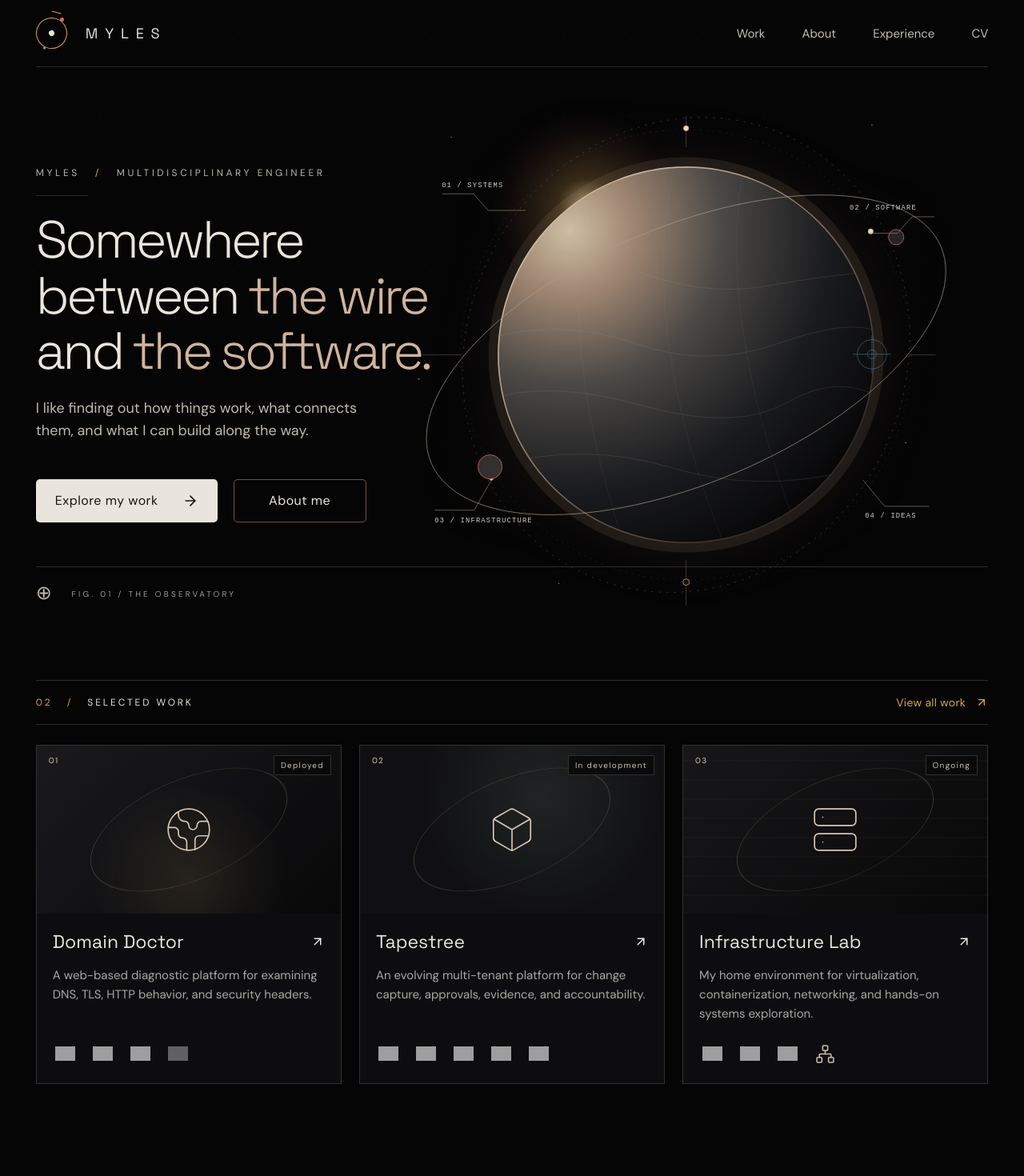
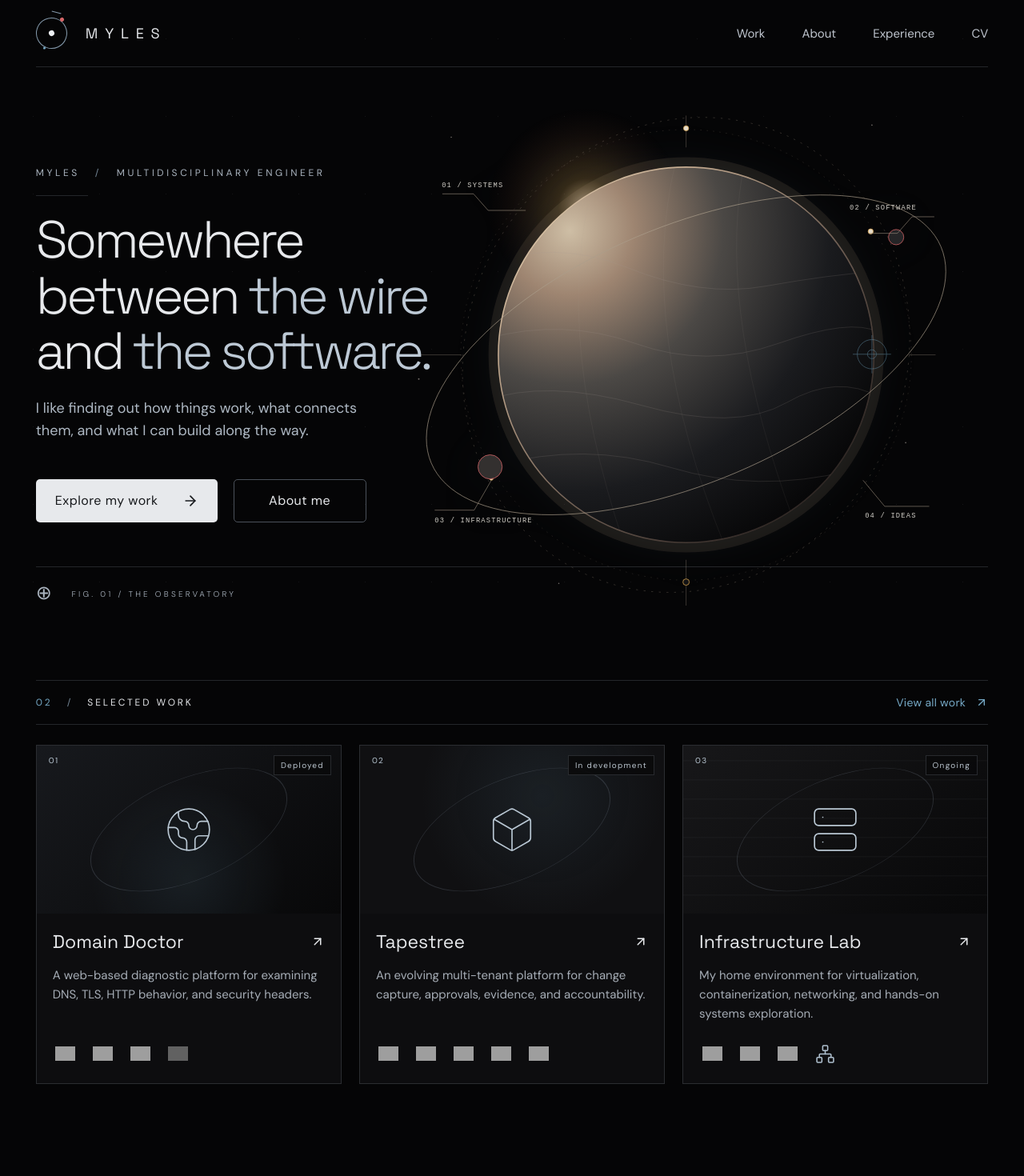
Before and after one commit to casual-loops/mylesh-portfolio, a Next.js app: page / in a window 1280 px wide. Shown: the top 1470 px of the page at 80% size. Built offline with nearby package versions, Linux system fonts and the light colour scheme; grey boxes are pictures that could not be loaded.

Commit message:
style: restore cool neutral typography and eliminate pervasive gold accents

```diff
--- a/app/globals.css
+++ b/app/globals.css
@@ -77,3 +77,40 @@ body:before{background-image:radial-gradient(#cfc8bc .55px,transparent .8px);opa
 .large-quote{color:#ded6cc;}
 .footer-intro p,.footer-bottom,.footer-note{color:var(--muted);}
 a:focus-visible{outline-color:var(--accent-ochre);}
+
+/* Observatory palette v3: near-black with cool neutrals; gold used sparingly. */
+:root{
+ --bg:#050506;--panel:#111113;--surface-raised:#19191c;
+ --text:#E7E9EC;--muted:#A6ADB6;--line:rgba(171,180,194,.19);
+ --blue:#76A9C6;--accent-terra:#D56668;--accent-ochre:#D6A34F;--accent-sage:#76A9C6;
+}
+body{background:var(--bg);color:var(--text);}
+body:before{background-image:radial-gradient(#b8c1cb .55px,transparent .8px);opacity:.09;}
+.site-header nav a{color:#BFC5CE;}
+.site-header nav a:hover,.footer-links a:hover{color:#F0F2F5;}
+.orbit-mark,.orbit-mark:before{border-color:#8499AB;}
+.orbit-mark:before{background:#8499AB;}
+.orbit-mark i{background:#EDF0F4;}
+.eyebrow,.hero-figure,.hero-figure span{color:#AAB4BF;}
+.eyebrow-divider{color:#768898;}
+.hero h1 span{color:#BDC9D5;}
+.hero-lead,.page-lead{color:#AEB8C3;}
+.hero-orbit{filter:drop-shadow(0 0 24px rgba(118,169,198,.075));}
+.button-light{background:#E7E9EC;color:#17191C;}
+.button-light:hover{background:#FFFFFF;color:#17191C;}
+.button-outline{border-color:rgba(153,166,182,.47);color:#E7E9EC;}
+.button-outline:hover{border-color:var(--accent-sage);}
+.section-title>div>span:first-child,.section-title a,.text-link,.home-close>a{color:var(--accent-sage);}
+.project-art{color:#B9C7D3;background:radial-gradient(circle at 50% 80%,rgba(118,169,198,.10),transparent 48%),linear-gradient(135deg,#17191D,#080809);}
+.art-tapestree{background:radial-gradient(circle at 60% 30%,rgba(118,169,198,.10),transparent 56%),#101012;}
+.art-infrastructure-lab{background:repeating-linear-gradient(0deg,transparent 0 22px,rgba(171,183,194,.035) 23px 24px),linear-gradient(135deg,#171719,#080809);}
+.project-art:before,.case-visual:before{border-color:rgba(145,160,177,.22);}
+.project-status{color:#BBC5CF;}
+.tech-logo{color:#AFC0CF;}
+.heading-orbit{border-color:rgba(118,169,198,.14);box-shadow:0 0 75px rgba(118,169,198,.025),inset 0 0 80px rgba(118,169,198,.025);}
+.heading-orbit:after{border-color:rgba(118,169,198,.19);}
+.timeline-row:before{border-color:var(--accent-sage);}
+.timeline-date,.timeline-org,.case-tagline,.case-meta,.case-links a{color:var(--accent-sage)!important;}
+.large-quote{color:#DCE2E9;}
+.about-planet{filter:grayscale(.75) sepia(0);}
+/* Accent hierarchy: red marks, blue links, gold only in occasional orbital detail. */
```
